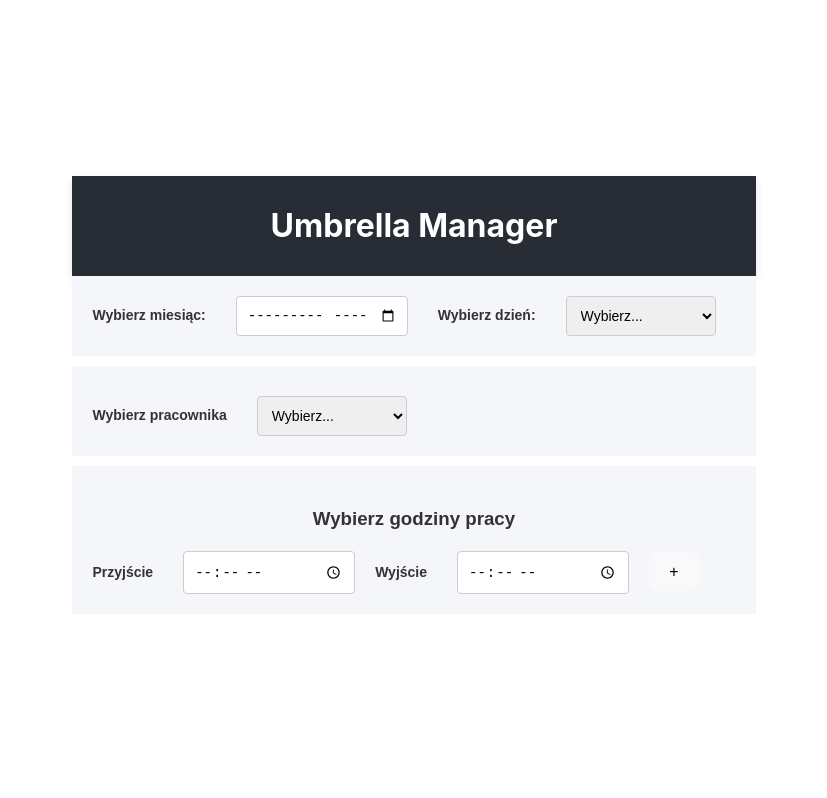
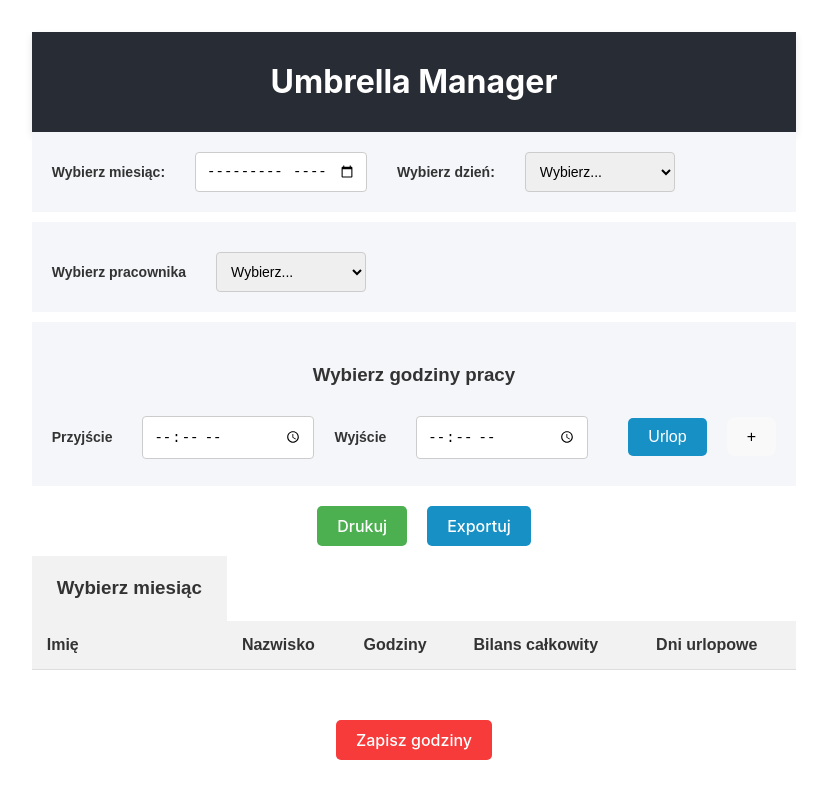
Before and after one commit to PapaZouk/umbrella-time-manager, a React (Vite) app: page / in a window 1280 px wide. Shown: the top 798 px of the page, without its empty margins (226-1053 px from the left). Built offline with nearby package versions, Linux system fonts and the light colour scheme; what date-holidays would draw is missing.

Commit message:
feat: update employee table content

```diff
--- a/package.json
+++ b/package.json
@@ -15,7 +15,8 @@
     "moment": "^2.30.1",
     "react": "^18.3.1",
     "react-dom": "^18.3.1",
-    "styled-components": "^6.1.12"
+    "styled-components": "^6.1.12",
+    "xlsx": "^0.18.5"
   },
   "devDependencies": {
     "@eslint/js": "^9.9.0",
--- a/src/App.jsx
+++ b/src/App.jsx
@@ -10,6 +10,7 @@ import EmployeeTable from './components/EmployeeTable';
 import { handleDateChange } from './utils/HandleDateChange';
 import ErrorMessage from './components/errors/ErrorMessage';
 import { employeesData } from './resources/employeesData';
+import SaveTimesshet from './components/SaveTimesheet';
 
 const initialEmployee = {
   name: '',
@@ -17,15 +18,16 @@ const initialEmployee = {
   workingHours: '',
 };
 
-const timesheets = [];
+const initialTimesheets = [];
 
 function App() {
   const [selectedMonth, setSelectedMonth] = useState(null);
+  const [isMonthLocked, setIsMonthLocked] = useState(false);
   const [days, setDays] = useState([]);
   const [selectedDay, setSelectedDay] = useState(null);
   const [error, setError] = useState('');
   const [selectedEmployee, setSelectedEmployee] = useState(initialEmployee);
-  const [employeeTimesheets, setEmployeeTimesheets] = useState(timesheets);
+  const [employeeTimesheets, setEmployeeTimesheets] = useState(initialTimesheets);
   const [fadeIn, setFadeIn] = useState(false);
 
   useEffect(() => {
@@ -55,39 +57,60 @@ function App() {
       return;
     }
 
-    const existingTimesheetIndex = employeeTimesheets.findIndex(
-      (timesheet) =>
+    if ((!newTimesheet.times[0].checkIn || !newTimesheet.times[0].checkOut) && !newTimesheet.times[0].isHoliday) {
+      setError('Wybierz godziny przyjścia i wyjścia');
+      return;
+    }
+
+    setEmployeeTimesheets((previousTimesheets) => {
+      const updatedTimesheets = previousTimesheets.map(timesheet => {
+        if (
           timesheet.employee.name === newTimesheet.employee.name &&
           timesheet.employee.surname === newTimesheet.employee.surname
+        ) {
+          const dayExists = timesheet.times.some(
+            time => time.day === newTimesheet.times[0].day
           );
-    const existingTimesheet = employeeTimesheets[existingTimesheetIndex];
 
-    if (existingTimesheet) {
-      if (existingTimesheet.times[0].day === newTimesheet.times[0].day) {
-        setError('Godziny dla wybranego dnia już dodano. Wybierz kolejny dzień.')
+          if (dayExists) {
+            setError('Godziny dla wybranego dnia już dodano. Wybierz kolejny dzień.');
             setSelectedDay(null);
-        return;
+            return timesheet;
           } else {
-        console.log('Adding new times: ', existingTimesheet);
-        existingTimesheet.times.push(newTimesheet.times[0]);
-        // setEmployeeTimesheets((previousTimesheets) => {
-        //   const updatedTimesheets = [...previousTimesheets];
-        //   updatedTimesheets.push(existingTimesheet);
-        //   return updatedTimesheets;
-        // });
+            return {
+              ...timesheet,
+              times: [...timesheet.times, newTimesheet.times[0]],
+            };
           }
-    } else {
-      setEmployeeTimesheets((previousTimesheets) => {
-        const updatedTimesheets = [...previousTimesheets];
+        }
+        return timesheet;
+      });
+
+      // If the timesheet didn't exist, add a new one
+      if (
+        !previousTimesheets.some(
+          timesheet =>
+            timesheet.employee.name === newTimesheet.employee.name &&
+            timesheet.employee.surname === newTimesheet.employee.surname
+        )
+      ) {
         updatedTimesheets.push(newTimesheet);
+      }
+
+      setIsMonthLocked(true);
       return updatedTimesheets;
     });
   }
 
+  function handleOnSave() {
+    if (employeeTimesheets.length === 0) {
+      setError('Brak godzin do zapisania. Wypełnij godziny pracy.');
+      return;
     }
-
-  function handlePrintTable() {
-    console.log(employeeTimesheets);
+    setIsMonthLocked(false);
+    setSelectedEmployee(initialEmployee);
+    setEmployeeTimesheets(initialTimesheets);
+    setSelectedDay(null);
   }
 
   return (
@@ -95,7 +118,7 @@ function App() {
       <Header />
       <div className={`container ${fadeIn ? 'container-appear' : ''}`}>
         <div className="controls">
-          <MonthSelector onMonthChange={setSelectedMonth} />
+          <MonthSelector onMonthChange={setSelectedMonth} disabled={isMonthLocked} />
           <DaySelector days={days} onDayChange={(day) => handleDateChange(day, selectedMonth, setSelectedDay, setError)} />
         </div>
         <ErrorMessage message={error} />
@@ -122,7 +145,8 @@ function App() {
           onTimesheetsUpdate={handleTimesheetsUpdate}
         />
       </div>
-      {employeeTimesheets.length > 0 && <EmployeeTable test={handlePrintTable} />}
+      <EmployeeTable month={selectedMonth} timesheets={employeeTimesheets} />
+      <SaveTimesshet timesheets={employeeTimesheets} onSave={handleOnSave}/>
     </>
   );
 }
--- a/src/components/EmployeeTable.jsx
+++ b/src/components/EmployeeTable.jsx
@@ -1,7 +1,97 @@
-export default function EmployeeTable({ test }) {
- test();
+import { calculateTotalBalance } from '../utils/calculateBalance';
+import { dateFormatter } from '../utils/dateFormatter';
+import { calculateAnnualLeaveDays } from '../utils/calculateAnnualLeaveDays';
+import styles from './styles/EmployeeTable.module.css';
+import * as XLSX from 'xlsx';
 
- return (
-    <p>Hello! Updated!</p>
- );
+export default function EmployeeTable({ month, timesheets }) {
+   console.log(timesheets);
+   const formattedDate = month ? dateFormatter(month) : 'Wybierz miesiąc';
+
+   const handlePrint = () => {
+      window.print();
+   };
+
+   const handleExport = () => {
+      const ws = XLSX.utils.table_to_sheet(document.querySelector('table'));
+      const wb = XLSX.utils.book_new();
+      XLSX.utils.book_append_sheet(wb, ws, 'Timesheets');
+      XLSX.writeFile(wb, 'timesheets.xlsx');
+   };
+
+   const sortTimesByDay = (times) => {
+      return times.slice().sort((a, b) => {
+         return new Date(a.day) - new Date(b.day);
+      });
+   };
+
+   return (
+      <div>
+         <button className={styles.printButton} onClick={handlePrint}>
+            Drukuj
+         </button>
+         <button className={styles.exportButton} onClick={handleExport}>
+            Exportuj
+         </button>
+         <table className={styles.table}>
+            <thead className={styles.thead}>
+               <tr>
+                  <h3 className={styles.tableMonthTitle}>{formattedDate}</h3>
+               </tr>
+               <tr>
+                  <th>Imię</th>
+                  <th>Nazwisko</th>
+                  <th>Godziny</th>
+                  <th>Bilans całkowity</th>
+                  <th>Dni urlopowe</th>
+               </tr>
+            </thead>
+            <tbody>
+               {timesheets.map((timesheet) => {
+                  const employeeData = timesheet.employee;
+                  const employeeTimes = timesheet.times;
+                  const sortedTimes = sortTimesByDay(timesheet.times);
+                  const totalBalance = calculateTotalBalance(employeeTimes);
+                  const annualLeaveDays = calculateAnnualLeaveDays(timesheet.times);
+                  return (
+                     <tr key={timesheet.employee.name}>
+                        <td>{employeeData.name}</td>
+                        <td>{employeeData.surname}</td>
+                        <td className={styles['hours-cell']}>
+                           {sortedTimes.map((time, index) => {
+                              if (time.isHoliday) {
+                                 return (
+                                    <div key={index} className={`${styles['hour-detail']}`}>
+                                       <span>Dzień: {time.day}</span>
+                                       <span className={styles['holiday']}>URLOP</span>
+                                    </div>
+                                 )
+                              }
+                              return (
+                                 <div key={index} className={styles['hour-detail']}>
+                                    <span>Dzień: {time.day}</span>
+                                    <span>Przyjście: {time.checkIn}</span>
+                                    <span>Wyjście: {time.checkOut}</span>
+                                    <span>Bilans:
+                                       <span className={time.balance < 0 ? styles['balance-negative'] : styles['balance-positive']}>
+                                          {time.balance}
+                                       </span>
+                                    </span>
+                                 </div>
+                              )
+                           })}
+                        </td>
+                        <td className={styles['total-balance-cell']}>
+                           <span className={totalBalance < 0 ? styles['total-balance-negative'] : styles['total-balance-positive']}>
+                              {totalBalance}
+                           </span>
+                        </td>
+                        <td className={styles.annualLeaveDays}>{annualLeaveDays}</td>
+                     </tr>
+                  )
+               })}
+            </tbody>
+         </table>
+      </div>
+   );
 }
--- a/src/components/MonthSelector.jsx
+++ b/src/components/MonthSelector.jsx
@@ -1,6 +1,6 @@
 import styles from './styles/MonthSelector.module.css';
 
-export default function MonthSelector({ onMonthChange }) {
+export default function MonthSelector({ onMonthChange, disabled }) {
     return (
         <div className={styles.container}>
             <label htmlFor="month" className={styles.label}>Wybierz miesiąc:</label>
@@ -10,6 +10,7 @@ export default function MonthSelector({ onMonthChange }) {
                 name="month"
                 className={styles.input}
                 onChange={(event) => onMonthChange(event.target.value)}
+                disabled={disabled}
             />
         </div>
     );
--- /dev/null
+++ b/src/components/SaveTimesheet.jsx
@@ -0,0 +1,9 @@
+import styles from './styles/SaveTimesheet.module.css';
+
+export default function SaveTimesshet({ timesheets, onSave }) {
+    return (
+        <div>
+            <button className={styles.saveButton} onClick={onSave}>Zapisz godziny</button>
+        </div>
+    );
+}
--- a/src/components/TimesheetSelector.jsx
+++ b/src/components/TimesheetSelector.jsx
@@ -1,6 +1,11 @@
+import { useState } from 'react';
+import { calculateBalance } from '../utils/calculateBalance';
 import styles from './styles/TimesheetSelector.module.css';
 
 export default function TimesheetSelector({ employee, month, day, onTimesheetsUpdate }) {
+    const [checkIn, setCheckIn] = useState();
+    const [checkOut, setCheckOut] = useState();
+
     const employeeTimesheet = {
         employee,
         times: [{
@@ -8,21 +13,40 @@ export default function TimesheetSelector({ employee, month, day, onTimesheetsUp
             checkOut: null,
             month,
             day,
+            balance: 0,
+            isHoliday: false,
         }],
     };
 
     function handleChange(event, type) {
         if (type === 'check-in') {
-            employeeTimesheet.times[0].checkIn = event;
+            setCheckIn(event);
         } else if (type === 'check-out') {
-            employeeTimesheet.times[0].checkOut = event;
+            setCheckOut(event);
         }
     }
 
     function handleUpdate() {
         if (employeeTimesheet.employee && employeeTimesheet.times && employeeTimesheet.times.length > 0) {
+            const balance = calculateBalance(checkIn, checkOut, 8);
+            employeeTimesheet.times[0].checkIn = checkIn;
+            employeeTimesheet.times[0].checkOut = checkOut;
+            employeeTimesheet.times[0].balance = balance;
             onTimesheetsUpdate(employeeTimesheet);
+
+            setCheckIn('');
+            setCheckOut('');
         }
+    }
+
+    function handleHolidayLeave() {
+        setCheckIn('');
+        setCheckOut('');
+        employeeTimesheet.times[0].checkIn = checkIn;
+        employeeTimesheet.times[0].checkOut = checkOut;
+        employeeTimesheet.times[0].isHoliday = true;
+        employeeTimesheet.times[0].balance = 0;
+        onTimesheetsUpdate(employeeTimesheet);
     }
 
     return (
@@ -36,6 +60,7 @@ export default function TimesheetSelector({ employee, month, day, onTimesheetsUp
                 <input
                     type="time"
                     className={styles.input}
+                    value={checkIn}
                     onChange={(e) => handleChange(e.target.value, "check-in")}
                 />
                 <label
@@ -46,8 +71,14 @@ export default function TimesheetSelector({ employee, month, day, onTimesheetsUp
                 <input
                     type="time"
                     className={styles.input}
+                    value={checkOut}
                     onChange={(e) => handleChange(e.target.value, "check-out")}
                 />
+                <button
+                className={styles.holidayButton}
+                onClick={handleHolidayLeave}
+                >Urlop
+                </button>
                 <button onClick={handleUpdate}>+</button>
             </span>
         </div>
--- /dev/null
+++ b/src/components/styles/EmployeeTable.module.css
@@ -0,0 +1,141 @@
+table {
+  width: 100%;
+  border-collapse: collapse;
+  font-family: Arial, sans-serif;
+  font-size: 16px;
+  color: #333;
+}
+
+thead {
+  background-color: #f2f2f2;
+  width: 50%;
+}
+
+
+th, td {
+  padding: 12px 15px;
+  text-align: left;
+  border-bottom: 1px solid #ddd;
+}
+
+th {
+  font-weight: bold;
+}
+
+.holiday {
+  font-weight: lighter;
+  text-align: center;
+  background-color: #f8f688;
+  width: 350px;
+}
+
+.tableMonthTitle {
+  padding: 0 10px;
+  font-weight: bold;
+}
+
+tr:hover {
+  background-color: #f9f9f9;
+}
+
+tbody tr:nth-child(even) {
+  background-color: #f7f7f7;
+}
+
+tbody tr:nth-child(odd) {
+  background-color: #ffffff;
+}
+
+.balance-positive {
+  color: #006400;
+  background-color: #e6ffe6;
+}
+
+.balance-negative {
+  color: #ff0000;
+  background-color: #ffe6e6;
+}
+
+.total-balance-cell {
+  text-align: center;
+  font-size: 18px;
+}
+
+.total-balance-positive {
+  color: #004d00;
+  background-color: #e6ffe6;
+  font-weight: bold;
+}
+
+.total-balance-negative {
+  color: #b30000;
+  background-color: #ffe6e6;
+  font-weight: bold;
+}
+
+.annualLeaveDays {
+  text-align: center;
+  font-size: 18px;
+}
+
+.printButton {
+  margin: 10px 20px;
+  padding: 10px 20px;
+  font-size: 16px;
+  background-color: #4CAF50;
+  color: white;
+  border: none;
+  border-radius: 5px;
+  cursor: pointer;
+}
+
+.printButton:hover {
+  background-color: #45a049;
+}
+
+.exportButton {
+  margin: 10px 0;
+  padding: 10px 20px;
+  font-size: 16px;
+  background-color: #1791c5;
+  color: white;
+  border: none;
+  border-radius: 5px;
+  cursor: pointer;
+}
+
+.exportButton:hover {
+  background-color: #1791c5;
+}
+
+.hours-cell {
+  white-space: nowrap;
+  overflow: hidden;
+  text-overflow: ellipsis;
+}
+
+.hour-detail {
+  display: flex;
+  flex-wrap: wrap;
+  gap: 10px;
+  padding-top: 10px;
+}
+
+.hour-detail span {
+  display: inline-block;
+  margin-bottom: 5px;
+  padding: 0 5px;
+}
+
+.hour-detail:nth-child(even) {
+  background-color: #f7f7f7;
+}
+
+.hour-detail:nth-child(odd) {
+  background-color: #ffffff;
+}
+
+.hour-detail.holiday-background {
+  background-color: #f8f688;
+  text-align: center;
+}
--- /dev/null
+++ b/src/components/styles/SaveTimesheet.module.css
@@ -0,0 +1,14 @@
+.saveButton {
+        margin: 50px 20px 10px;
+        padding: 10px 20px;
+        font-size: 16px;
+        background-color: #f73a3a;
+        color: white;
+        border: none;
+        border-radius: 5px;
+        cursor: pointer;
+}
+
+.saveButton:hover {
+    background-color: #d86161;
+}
--- a/src/components/styles/TimesheetSelector.module.css
+++ b/src/components/styles/TimesheetSelector.module.css
@@ -27,3 +27,18 @@
     outline: none;
     box-shadow: 0 0 3px rgba(0, 123, 255, 0.5);
 }
+
+.holidayButton {
+    margin: 10px 20px;
+    padding: 10px 20px;
+    font-size: 16px;
+    background-color: #1791c5;
+    color: white;
+    border: none;
+    border-radius: 5px;
+    cursor: pointer;
+  }
+
+.holidayButton:hover {
+    background-color: #1791c5;
+}
--- /dev/null
+++ b/src/utils/calculateAnnualLeaveDays.js
@@ -0,0 +1,4 @@
+export function calculateAnnualLeaveDays(times) {
+    const annualLeaves = times.filter((time) => time.isHoliday);
+    return annualLeaves.length;
+}
--- /dev/null
+++ b/src/utils/calculateBalance.js
@@ -0,0 +1,16 @@
+import moment from "moment";
+
+export function calculateBalance(checkIn, checkOut, workingHours) {
+    const workingMinutes = workingHours * 60;
+    const checkOutTime = moment(checkOut, 'HH:mm');
+    const checkInTime = moment(checkIn, 'HH:mm');
+
+    const checkOutToCheckInMinutes = checkOutTime.diff(checkInTime, 'minutes');
+
+
+    return checkOutToCheckInMinutes - workingMinutes;
+}
+
+export function calculateTotalBalance(times) {
+    return times.reduce((total, time) => total + time.balance, 0);
+}
--- /dev/null
+++ b/src/utils/dateFormatter.js
@@ -0,0 +1,8 @@
+import { format } from 'date-fns';
+import { pl } from 'date-fns/locale';
+
+export function dateFormatter(dateString) {
+    const [year, month] = dateString.split('-').map(Number);
+    const date = new Date(year, month - 1, 1);
+    return format(date, 'LLLL yyyy', { locale: pl });
+}
```
Also changed, not shown: 1 other file (tests, documents, lock files or other folders). Lines whose indentation alone changed are shown as unchanged.
